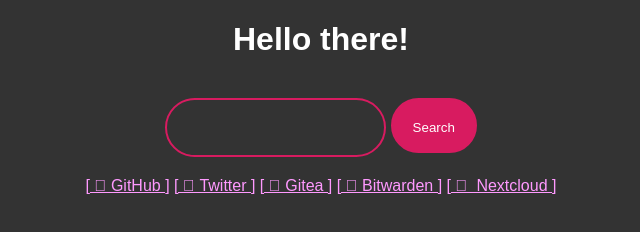
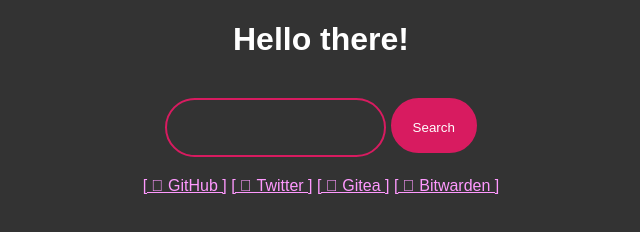
Before and after one commit to Woomymy/welcome_page, a plain HTML site: page index.html in a window 1280 px wide. Shown: the whole page, without its empty margins (319-959 px from the left). Drawn offline with Linux system fonts and the light colour scheme; a web font is replaced by a local one.

Commit message:
Links: Correct links

```diff
--- a/index.html
+++ b/index.html
@@ -12,6 +12,6 @@
 			<input type="text" id="search" name="q">
 			<button class="btn">Search</button>
 		</form>
-		<div class="links"><span class="links"><a href="https://github.com">[  GitHub ]</a> <a href="https://twitter.com">[   Twitter ]</a>  <a href="http://gitea.woomy.ovh">[  Gitea ]</a> <a href="http://bw.woomy.ovh">[  Bitwarden ]</a> <a href="http://nc.woomy.ovh">[  &nbsp;Nextcloud ]</a></span></div>
+		<div class="links"><span class="links"><a href="https://github.com">[  GitHub ]</a> <a href="https://twitter.com">[   Twitter ]</a>  <a href="https://gitea.woomy.ovh">[  Gitea ]</a> <a href="https://bitwarden.woomy.ovh">[  Bitwarden ]</a></span></div>
 	</body>
 </html>
```
